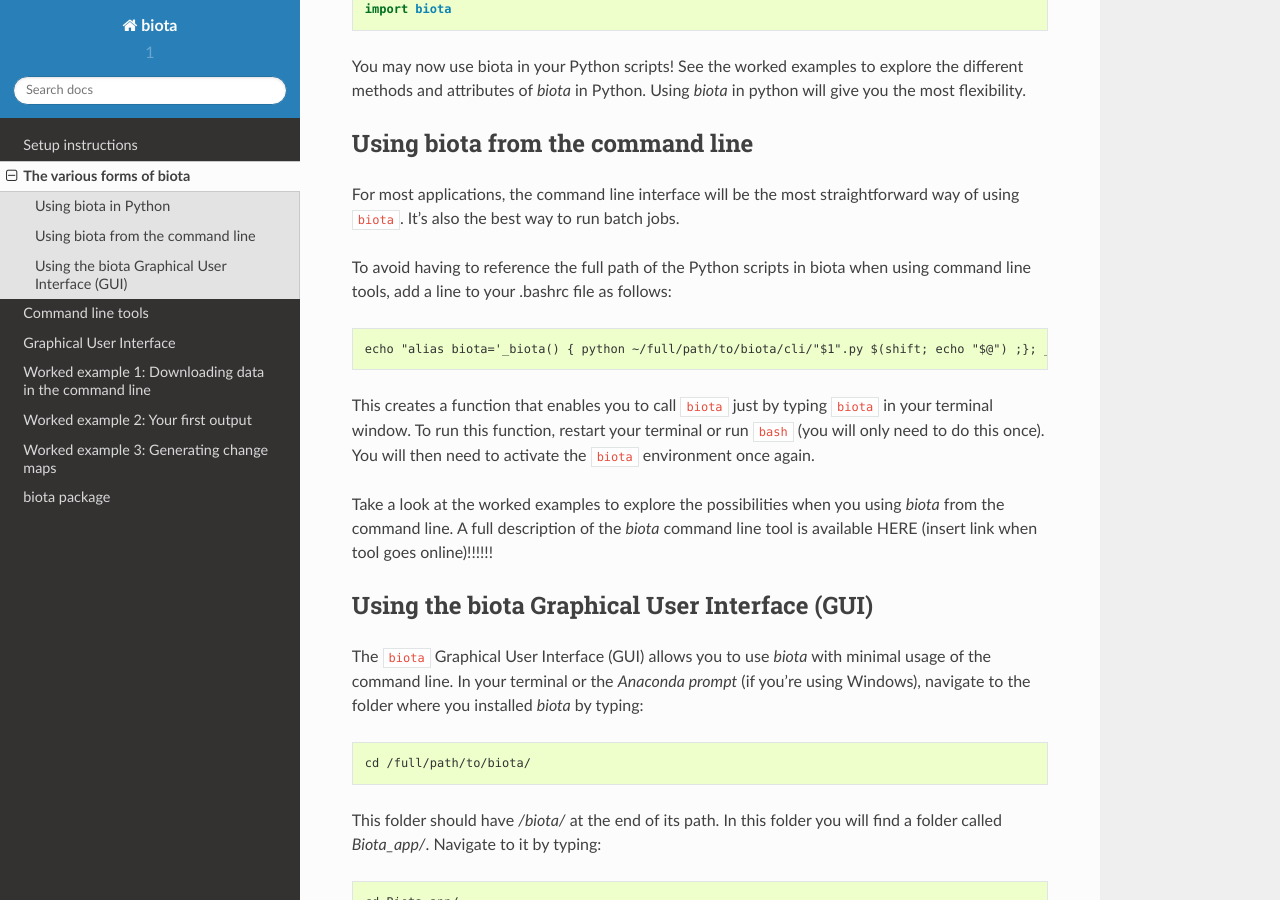
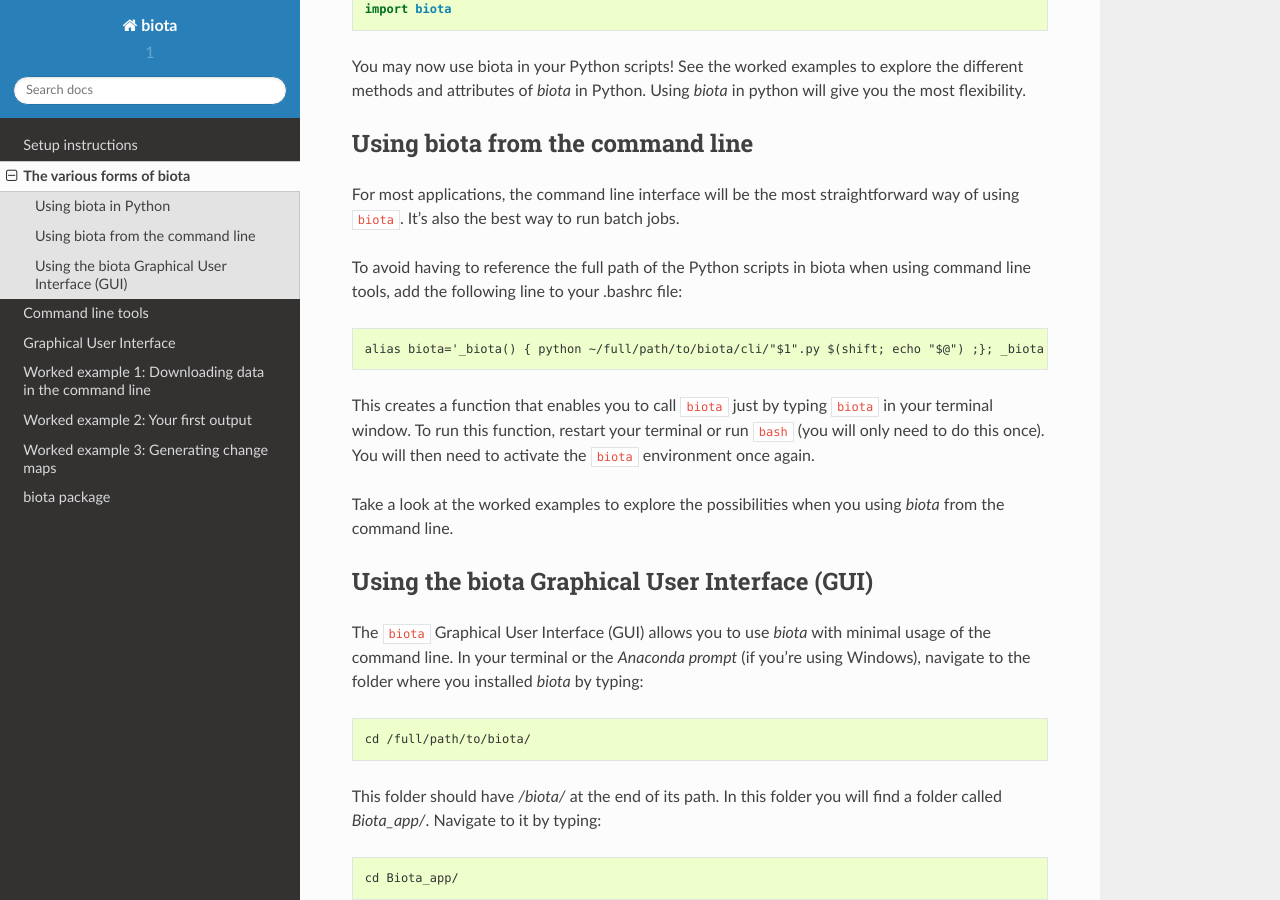
Before and after one commit to smfm-project/biota, a Sphinx documentation site: the page built from docs/source/usage.rst, in a window 1280 px wide and 900 px high, scrolled down 445 px. Built offline with Sphinx 7.4.7 and the Read the Docs theme 2.0.0, drawn with Linux system fonts in a browser that asks for light colours.

Commit message:
Updated docs to fix command line calling error

```diff
--- a/docs/source/setup.rst
+++ b/docs/source/setup.rst
@@ -98,8 +98,6 @@
 
   If you don't want to type the full path (and really, you souldn't), copy it from your file explorer into the terminal after the `cd ` command.
 
-
-
 To install ``biota``, you will need to use the version control software ``git`` (if you don't have ``git``, follow the instructions `here <https://git-scm.com/book/en/v2/Getting-Started-Installing-Git>`_ ). You can collect the ``biota``  source code with the command:
 
 .. code-block:: console
--- a/docs/source/usage.rst
+++ b/docs/source/usage.rst
@@ -25,15 +25,15 @@
 
 For most applications, the command line interface will be the most straightforward way of using ``biota``. It's also the best way to run batch jobs.
 
-To avoid having to reference the full path of the Python scripts in biota when using command line tools, add a line to your .bashrc file as follows:
+To avoid having to reference the full path of the Python scripts in biota when using command line tools, add the following line to your .bashrc file:
 
 .. code-block:: console
 
-    echo "alias biota='_biota() { python ~/full/path/to/biota/cli/"$1".py $(shift; echo "$@") ;}; _biota'" >> ~/.bashrc
+    alias biota='_biota() { python ~/full/path/to/biota/cli/"$1".py $(shift; echo "$@") ;}; _biota'
 
 This creates a function that enables you to call ``biota`` just by typing ``biota`` in your terminal window. To run this function, restart your terminal or run ``bash`` (you will only need to do this once). You will then need to activate the ``biota`` environment once again.
 
-Take a look at the worked examples to explore the possibilities when you using `biota` from the command line. A full description of the `biota` command line tool is available HERE (insert link when tool goes online)!!!!!!
+Take a look at the worked examples to explore the possibilities when you using `biota` from the command line.
 
 
 Using the biota Graphical User Interface (GUI)
```
Also changed, not shown: other parts of docs/source/setup.rst (+1 -3 lines).
